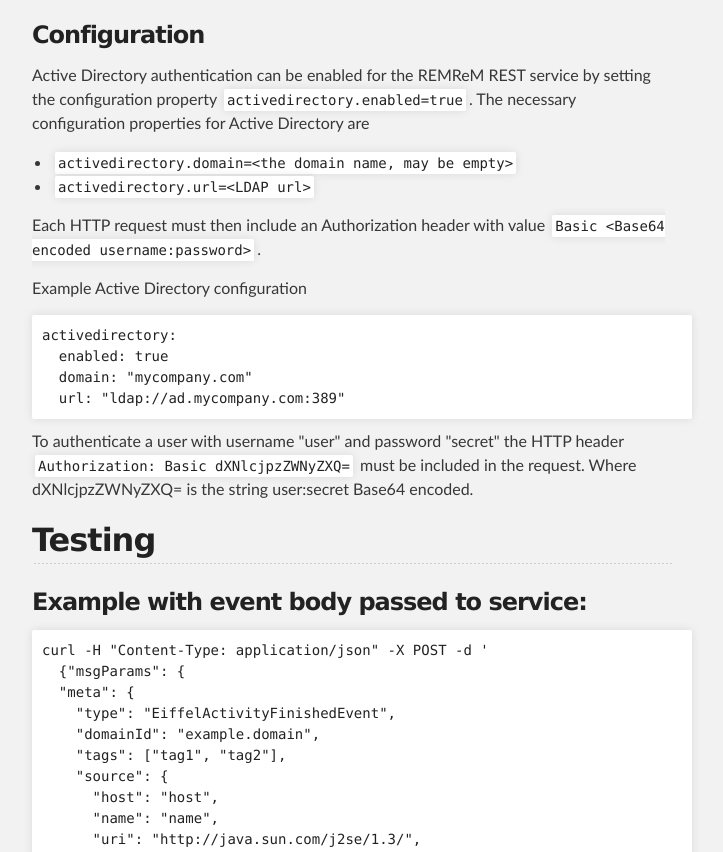
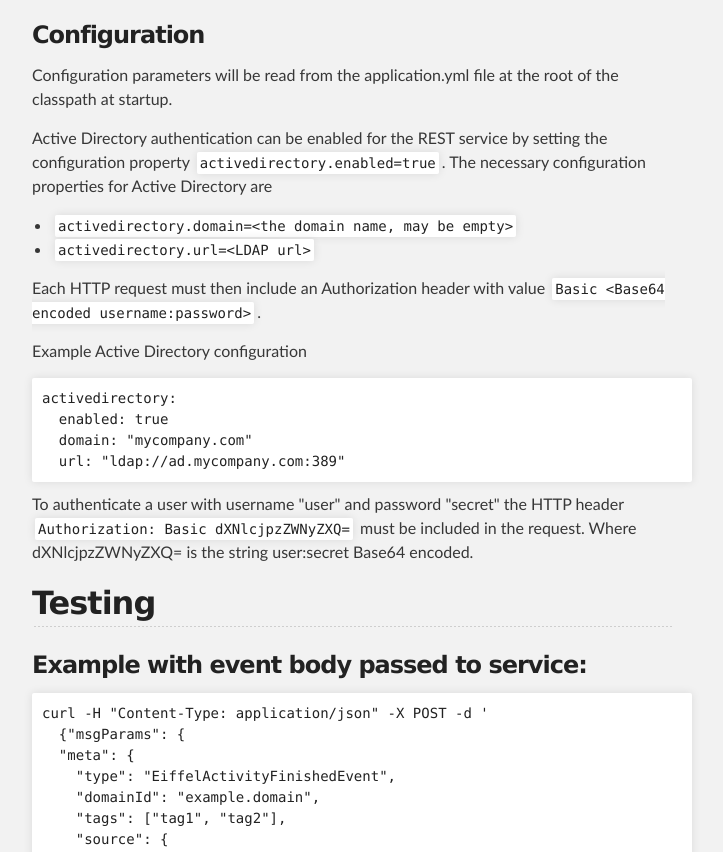
Before and after one commit to eiffel-community/eiffel-remrem-generate, a plain HTML site: page index.html in a window 1280 px wide. Shown: the part 4720-5572 px from the top of the page, without its empty margins (288-1011 px from the left). Drawn offline with Linux system fonts and the light colour scheme.

Commit message:
Clarify application.yml behavior

```diff
--- a/index.html
+++ b/index.html
@@ -237,7 +237,9 @@ usage: java -jar
 <h3>
 <a id="configuration" class="anchor" href="#configuration" aria-hidden="true"><span aria-hidden="true" class="octicon octicon-link"></span></a>Configuration</h3>
 
-<p>Active Directory authentication can be enabled for the REMReM REST service by setting the configuration property <code>activedirectory.enabled=true</code>. The necessary configuration properties for Active Directory are</p>
+<p>Configuration parameters will be read from the application.yml file at the root of the classpath at startup.</p>
+
+<p>Active Directory authentication can be enabled for the REST service by setting the configuration property <code>activedirectory.enabled=true</code>. The necessary configuration properties for Active Directory are</p>
 
 <ul>
   <li><code>activedirectory.domain=&lt;the domain name, may be empty&gt;</code></li>
```
